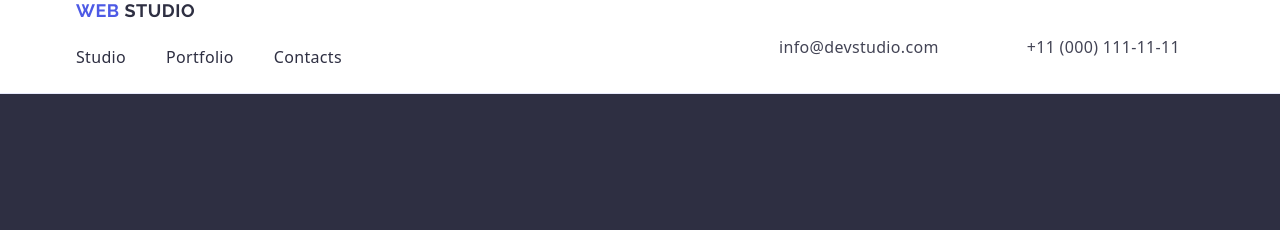
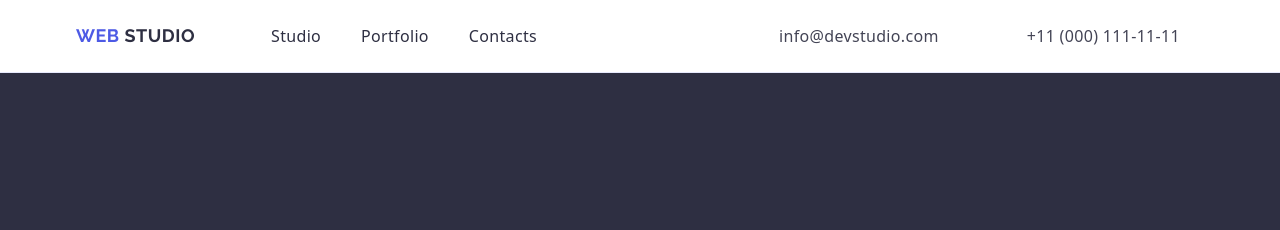
Before and after one commit to Berkangor/goit-markup-hw-03, a plain HTML site: page index.html in a window 1280 px wide. Shown: the top 230 px of the page. Drawn offline with nearby package versions, Linux system fonts and the light colour scheme.

Commit message:
Add files via upload

```diff
--- a/css/styles.css
+++ b/css/styles.css
@@ -51,7 +51,10 @@ ol {
     display: flex;
     align-items: center;
 }
-
+.nav-one {
+    display: flex;
+    align-items: center;
+}
 .nav-menu {
     display: flex;
     gap: 40px;
@@ -220,7 +223,7 @@ section {
     border-radius: 0px 0px 4px 4px;
 }
 
-.team-li .mark {
+.about-li .mark {
     padding: 32px 0;
 }
 
```
